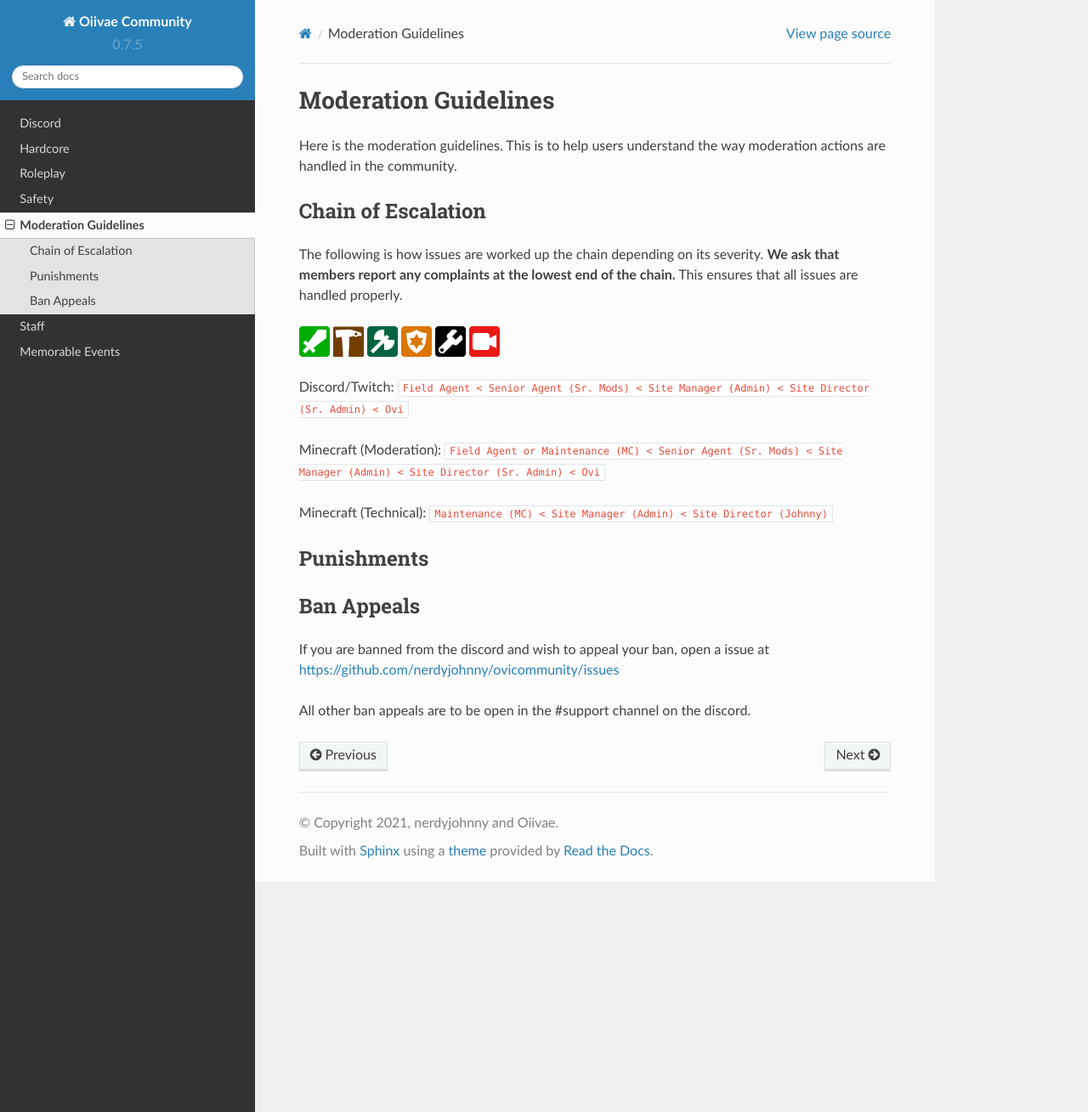
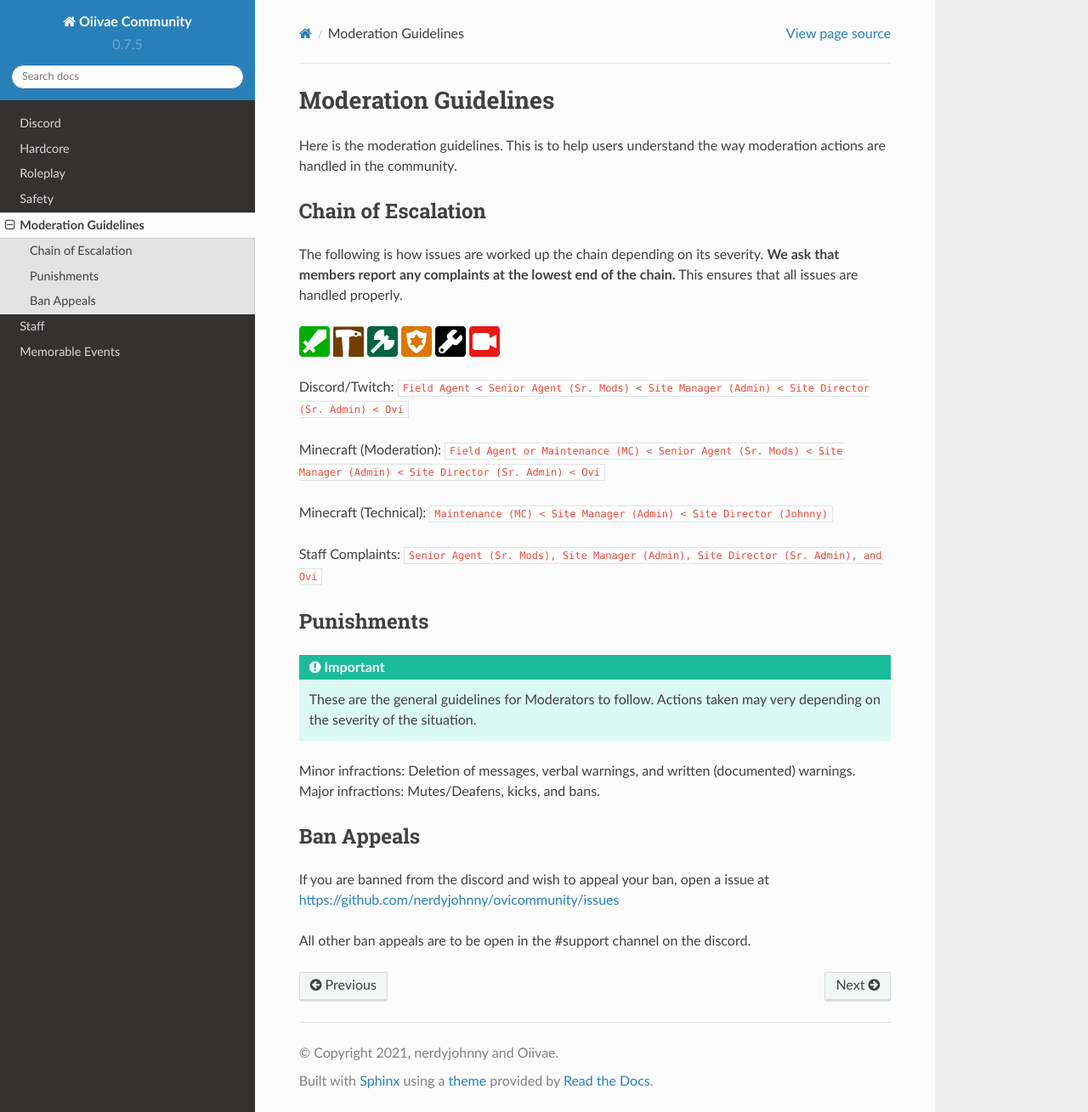
Before and after one commit to nerdyjohnny/ovidoc, a Sphinx documentation site: the page built from docs/source/guidelines.rst, in a window 1280 px wide and 1309 px high. Shown: the whole window at 85% size. Built offline with Sphinx 7.4.7 and the Read the Docs theme 2.0.0, drawn with Linux system fonts in a browser that asks for light colours.

Commit message:
Update guidelines.rst

```diff
--- a/docs/source/guidelines.rst
+++ b/docs/source/guidelines.rst
@@ -20,9 +20,16 @@ Minecraft (Moderation): ``Field Agent or Maintenance (MC) < Senior Agent (Sr. Mo
 
 Minecraft (Technical): ``Maintenance (MC) < Site Manager (Admin) < Site Director (Johnny)``
 
+Staff Complaints: ``Senior Agent (Sr. Mods), Site Manager (Admin), Site Director (Sr. Admin), and Ovi``
+
 
 Punishments
 ----------
+
+.. important:: These are the general guidelines for Moderators to follow. Actions taken may very depending on the severity of the situation.
+
+Minor infractions: Deletion of messages, verbal warnings, and written (documented) warnings.
+Major infractions: Mutes/Deafens, kicks, and bans.
 
 
 
```
